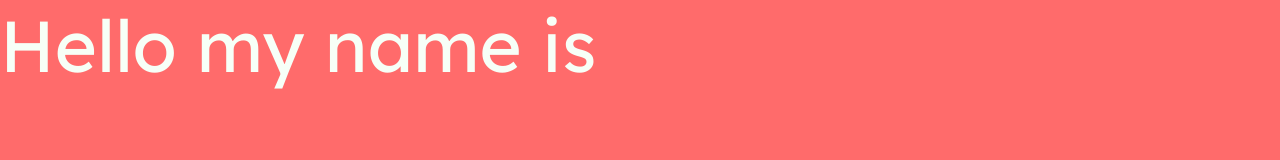
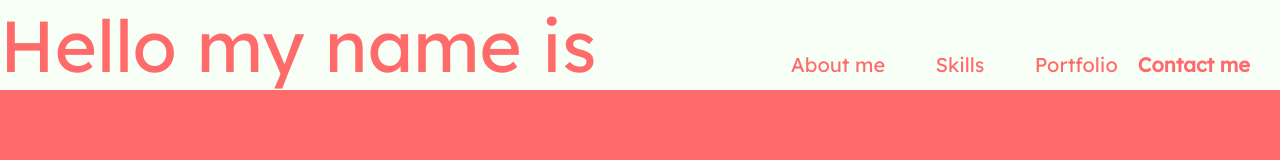
Before and after one commit to SyniakSviatoslav/Portfolio, a plain HTML site: page index.html in a window 1280 px wide. Drawn offline with Linux system fonts and the light colour scheme; a web font is replaced by a local one.

Commit message:
edited header

```diff
--- a/css/main.css
+++ b/css/main.css
@@ -2,6 +2,7 @@
 :root {
   --main-color: #f7fff7;
   --background-color: #ff6b6b;
+  --secondary-color: #ffe66d;
 }
 
 /* use variable this way color: var(--main-color)  */
@@ -15,7 +16,44 @@ body {
 background-color: var(--background-color);
 }
 header {
+position:fixed;
+top: 0px;
 font-family: 'Lexend Deca', sans-serif;
+color: var(--background-color);
+font-size: 72px;
+background-color: var(--main-color);
+display: flex;
+align-items: center;
+justify-content: space-between;
+width: 100%;
+}
+.NavigationItem {
+margin-left: 30px;
+font-family: 'Lexend Deca', sans-serif;
+color: var(--background-color);
+font-size: 20px;
+border-radius: 5px;
+}
+.NavigationItem:hover {
 color: var(--main-color);
-font-size: 72px;
+background-color: var(--background-color);
 }
+.NavigationItem2 {
+  margin-right: 30px;
+  font-family: 'Lexend Deca', sans-serif;
+  color: var(--background-color);
+  background-color: var(--main-color);
+  font-size: 20px;
+  font-weight: bolder;
+  border-radius: 5px;
+  }
+.NavigationItem2:hover {
+  font-family: 'Lexend Deca', sans-serif;
+  color: var(--main-color);
+  background-color: var(--background-color);
+  font-size: 20px;
+  border-radius: 5px;
+  }
+a {
+  text-decoration: none;
+}
--- a/index.html
+++ b/index.html
@@ -11,6 +11,12 @@
 
   <main class="main">
    <header> Hello my name is
+      <nav class="nav">
+         <a href="#" class="NavigationItem">About me</a>
+         <a href="#" class="NavigationItem">Skills</a>
+         <a href="#" class="NavigationItem">Portfolio</a>
+         <a href="#" class="NavigationItem2">Contact me</a>
+        </nav>
    </header>
    <div class="content">
 	   <div class="description">
@@ -22,6 +28,9 @@
    </div>
 <div>
 	</div>
+   <button class="button">
+      Button
+   </button>
 </main>
  </body>
 </html>
```
